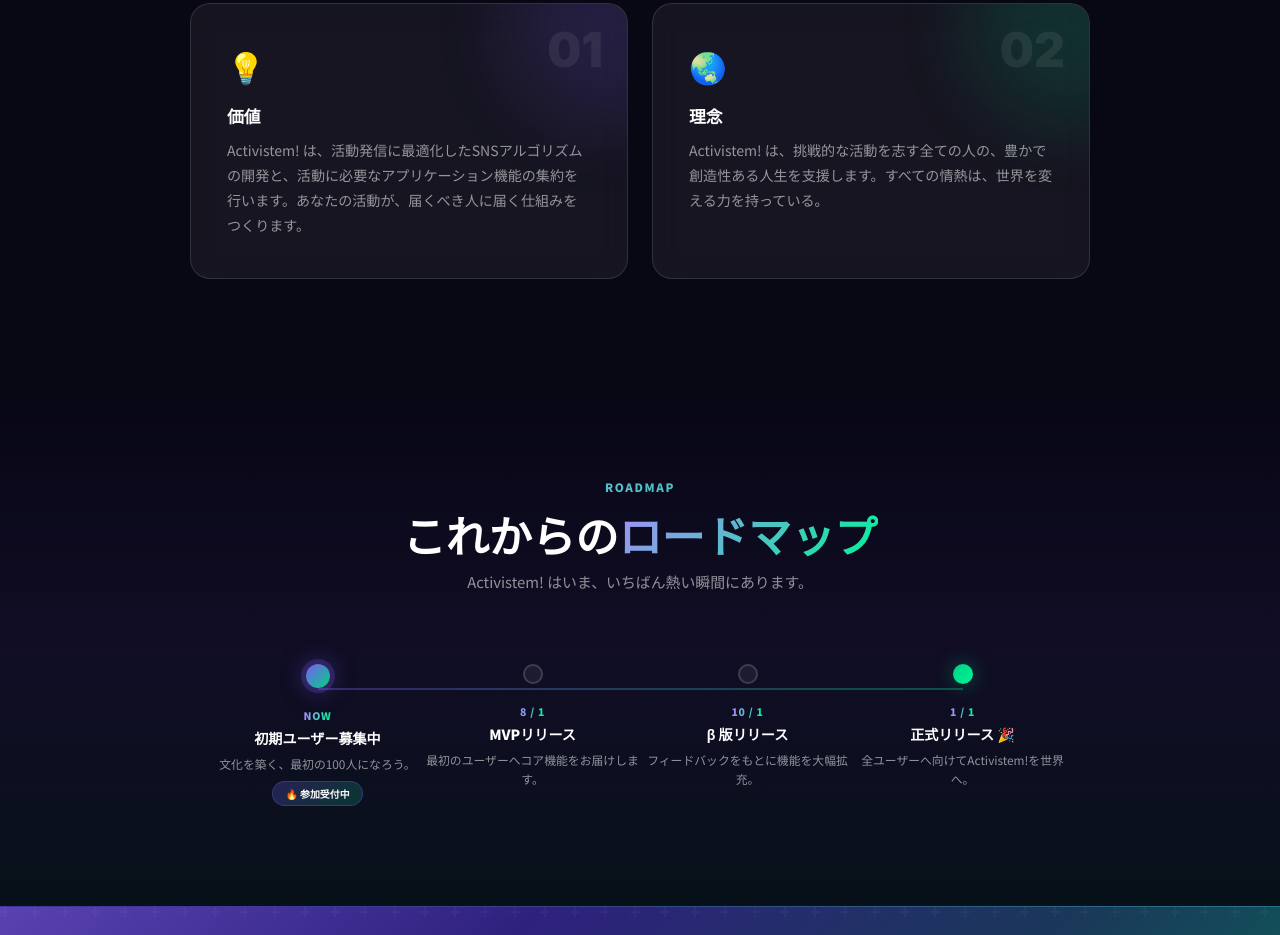
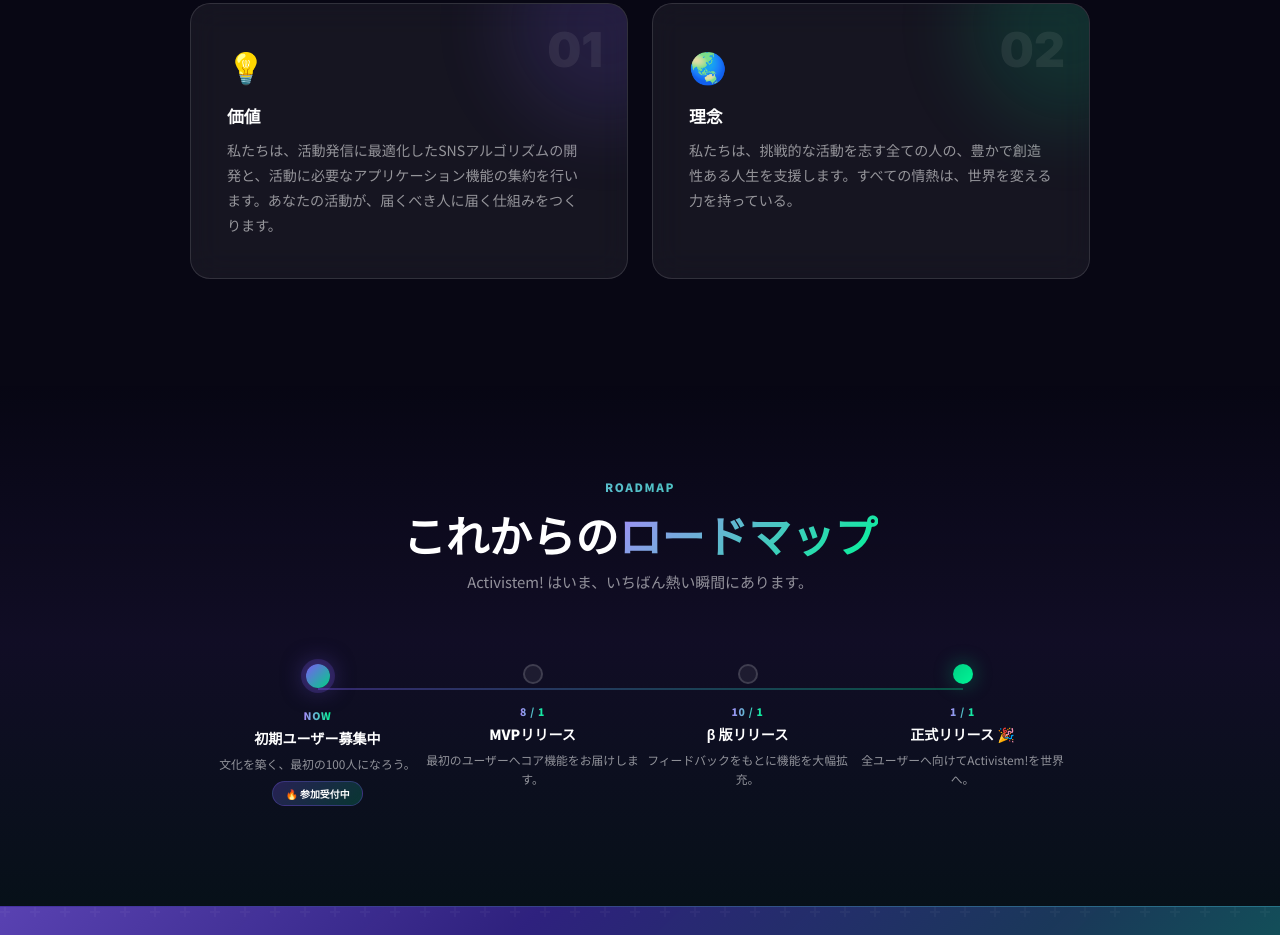
Before and after one commit to activistem/LP, a plain HTML site: page index.html in a window 1280 px wide. Shown: the part 3228-4163 px from the top of the page. Drawn offline with Linux system fonts and the light colour scheme.

Commit message:
Add files via upload

```diff
--- a/index.html
+++ b/index.html
@@ -855,13 +855,13 @@
       <div class="vnum">01</div>
       <div class="vico">💡</div>
       <div class="vtitle">価値</div>
-      <div class="vtxt">Activistem! は、活動発信に最適化したSNSアルゴリズムの開発と、活動に必要なアプリケーション機能の集約を行います。あなたの活動が、届くべき人に届く仕組みをつくります。</div>
+      <div class="vtxt">私たちは、活動発信に最適化したSNSアルゴリズムの開発と、活動に必要なアプリケーション機能の集約を行います。あなたの活動が、届くべき人に届く仕組みをつくります。</div>
     </div>
     <div class="vcard vc2">
       <div class="vnum">02</div>
       <div class="vico">🌏</div>
       <div class="vtitle">理念</div>
-      <div class="vtxt">Activistem! は、挑戦的な活動を志す全ての人の、豊かで創造性ある人生を支援します。すべての情熱は、世界を変える力を持っている。</div>
+      <div class="vtxt">私たちは、挑戦的な活動を志す全ての人の、豊かで創造性ある人生を支援します。すべての情熱は、世界を変える力を持っている。</div>
     </div>
   </div>
 </section>
```
